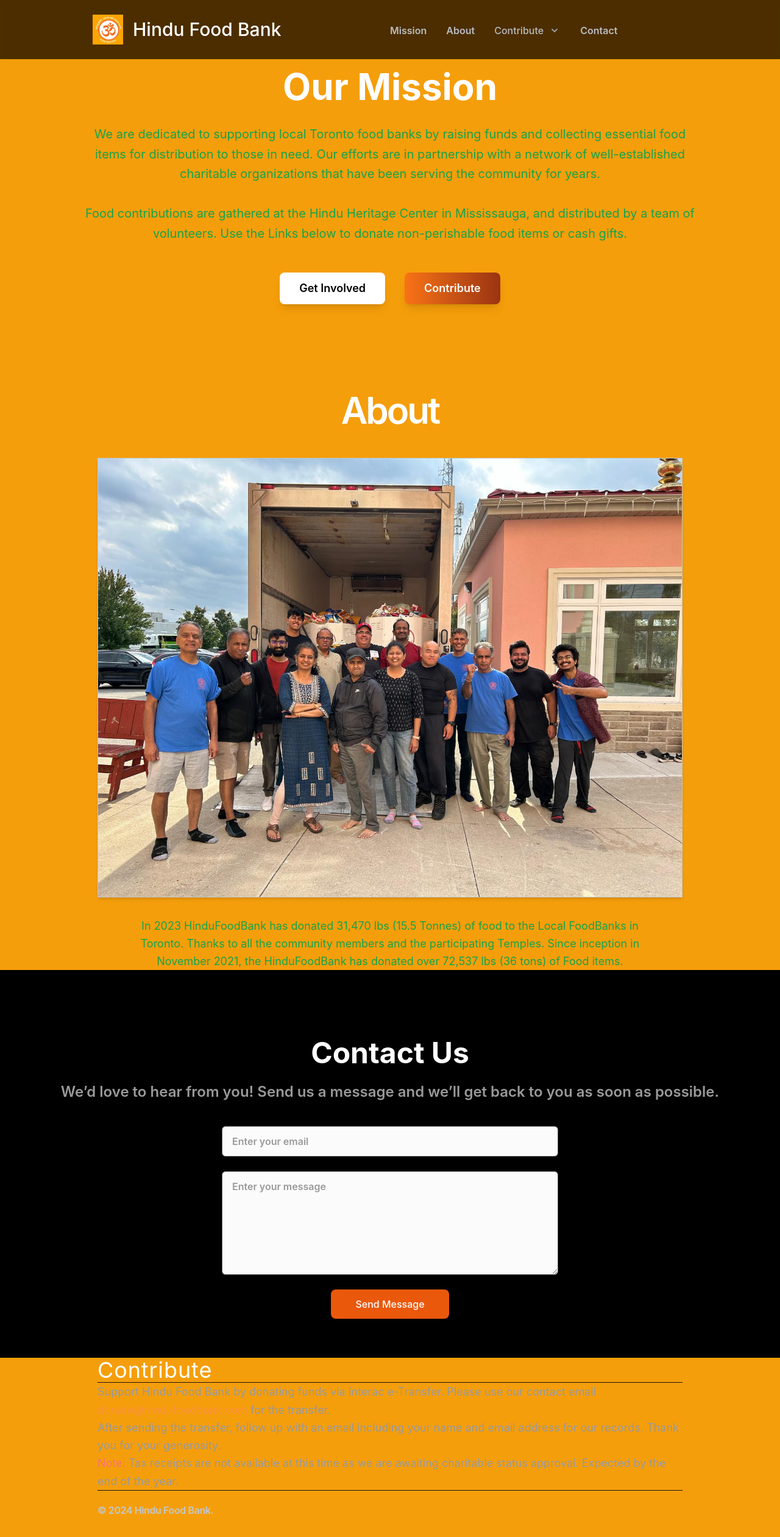
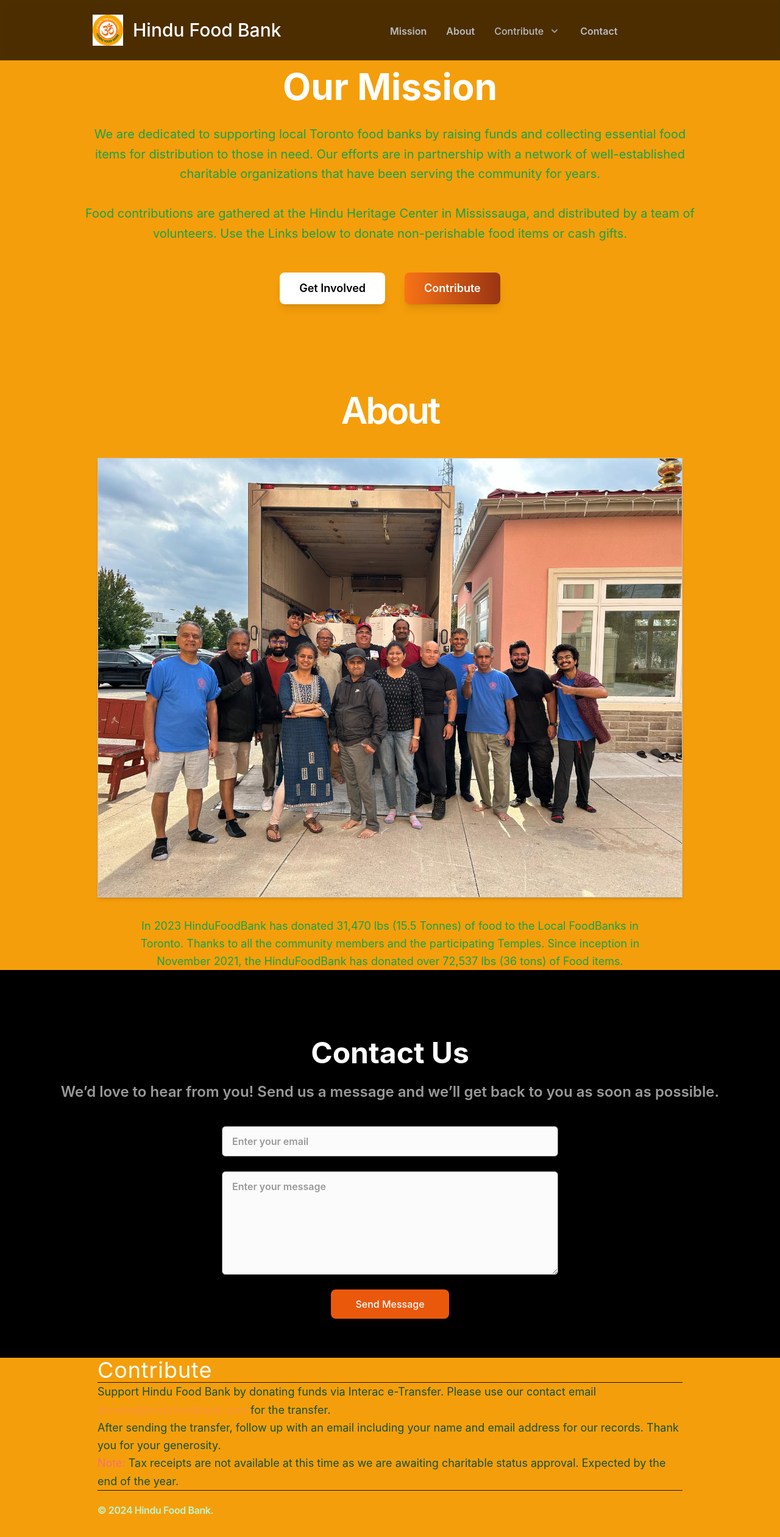
Before and after one commit to LuckyHariharan/HinduFoodBank, a Next.js app: page / in a window 1280 px wide. Shown: the whole page at 61% size. Built offline with nearby package versions, Linux system fonts and the light colour scheme.

Commit message:
Add new Logo

```diff
--- a/components/Footer.js
+++ b/components/Footer.js
@@ -3,7 +3,7 @@
     <footer className="pb-4 h-full text-green-500">
       <div className="max-w-5xl xl:max-w-5xl mx-auto divide-y divide-gray-900 px-4 sm:px-6 md:px-8">
         <h2 className="text-4xl tracking-wide text-white">Contribute</h2>
-        <p className="text-lg leading-relaxed text-gray-400">
+        <p className="text-lg leading-relaxed text-green-900">
           Support Hindu Food Bank by donating funds via Interac e-Transfer.
           Please use our contact email{" "}
           <a
@@ -27,7 +27,7 @@
           <ul className="flex flex-col mb-3 space-y-2 lg:mb-0 sm:space-y-0 sm:space-x-5 sm:flex-row">
             <a
               href="/"
-              className="text-md text-gray-200 hover:text-white transition-colors duration-300 hover:text-deep-purple-accent-400 font-semibold tracking-tight"
+              className="text-md text-green-200 hover:text-white transition-colors duration-300 hover:text-deep-purple-accent-400 font-semibold tracking-tight"
             >
               © 2024 Hindu Food Bank.
             </a>
--- a/components/Header.js
+++ b/components/Header.js
@@ -1,6 +1,7 @@
 import React from "react";
 import Image from "next/image";
 import ganesh2 from "../img/ganesha2.jpg";
+import Logo from "../img/logo.jpg";
 
 export default function Header({ missionRef, contactRef, aboutRef }) {
   const [navbarOpen, setNavbarOpen] = React.useState(false);
@@ -17,7 +18,7 @@
     <header className="fixed top-0 w-full clearNav z-50">
       <div className="max-w-5xl mx-auto flex flex-wrap p-5 flex-col md:flex-row">
         <div className="flex flex-row items-center justify-between p-3 md:p-1 space-x-4">
-          <Image src={ganesh2} alt="Ganesh" width={50} height={50} />
+          <Image src={Logo} alt="Ganesh" width={50} height={50} />
 
           <a
             href="/"
```
Also changed, not shown: img/logo.jpg (added).
